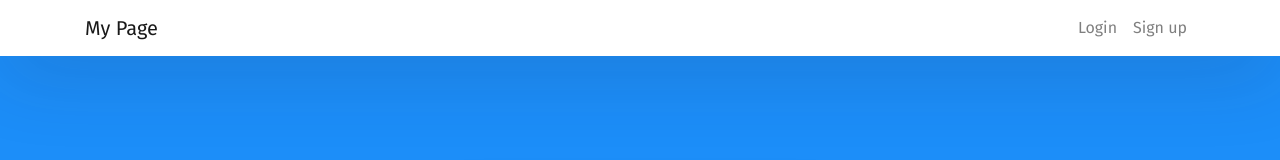
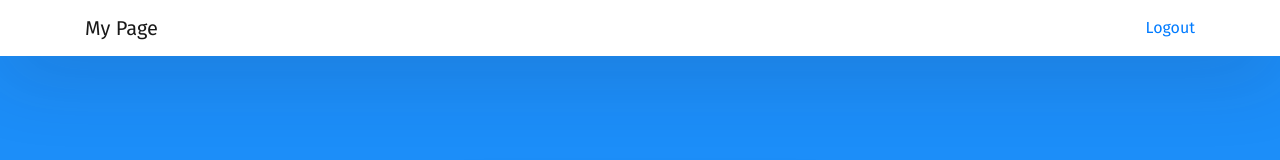
Before and after one commit to abraham-fernandez/programacionwebii, a React app in the folder entrega_01/: page /login in a window 1280 px wide. Shown: the top 160 px of the page. Built offline with nearby package versions, Linux system fonts and the light colour scheme; sample sign-in values are in the browser's storage.

Commit message:
primeros cambios barra de navegacion en funcion de si estaas logueado

```diff
--- a/entrega_01/package.json
+++ b/entrega_01/package.json
@@ -29,9 +29,11 @@
     "webpack-dev-server": "^3.11.2"
   },
   "dependencies": {
+    "@material-ui/core": "^4.11.3",
     "axios": "^0.21.1",
     "bootstrap": "^4.6.0",
     "config": "^3.3.4",
+    "notistack": "^1.0.5",
     "react-bootstrap-validation": "^0.1.11",
     "react-router-dom": "^5.2.0"
   }
--- a/entrega_01/src/Utils/user.service.js
+++ b/entrega_01/src/Utils/user.service.js
@@ -26,7 +26,8 @@ function login(username, password) {
             }
 
             return user;
-        });
+        })
+
 }
 
 function signUp(firstName,username, password){
@@ -50,8 +51,10 @@ function logout() {
 
 
 const handleResponse=(response)=> {
+
     return response.text().then(text => {
         const data = text && JSON.parse(text);
+
         if (!response.ok) {
             if (response.status === 401) {
                 // auto logout if 401 response returned from api
@@ -59,7 +62,8 @@ const handleResponse=(response)=> {
                 location.reload(true);
             }
 
-            const error = (data && data.message) || response.statusText;
+            const error = (data && data.details) || response.statusText;
+
             return Promise.reject(error);
         }
 
--- a/entrega_01/src/components/App/App.js
+++ b/entrega_01/src/components/App/App.js
@@ -1,4 +1,4 @@
-import React from 'react';
+import React, {Component} from 'react';
 import 'bootstrap/dist/css/bootstrap.min.css';
 import './App.css';
 import { BrowserRouter as Router, Switch, Route, Link } from "react-router-dom";
@@ -7,36 +7,38 @@ import Login from "../Login/Login"
 import Home from "../Home/Home"
 import SignUp from "../SignUp/SignUp";
 import { PrivateRoute } from '../../Utils/PrivateRoute';
-function App() {
+import Navbar from "../Navbar/Navbar";
+
+
+class App extends Component  {
+    constructor(props) {
+        super(props);
+
+        this.state = {
+            isAuthenticated:localStorage.getItem('token')?true:false
+        };
+
+
+    }
+
+    render() {
         return (<Router>
                 <div className="App">
-                <nav className="navbar navbar-expand-lg navbar-light fixed-top">
-                    <div className="container">
-                        <Link className="navbar-brand" to={"/sign-in"}>My Page</Link>
-                        <div className="collapse navbar-collapse" id="navbarTogglerDemo02">
-                            <ul className="navbar-nav ml-auto">
-                                <li className="nav-item">
-                                    <Link className="nav-link" to={"/sign-in"}>Login</Link>
-                                </li>
-                                <li className="nav-item">
-                                    <Link className="nav-link" to={"/sign-up"}>Sign up</Link>
-                                </li>
-                            </ul>
-                        </div>
-                    </div>
-                </nav>
+                    <Navbar isLoggedin={this.state.isAuthenticated}/>
 
                     <div className="auth-wrapper">
                         <div className="auth-inner">
                             <Switch>
-                            <PrivateRoute exact path="/" component={Home} />
-                            <Route path="/login" component={Login} />
-                            <Route path="/sign-up" component={SignUp} />
+                                <PrivateRoute exact path="/" component={Home}/>
+                                <Route path="/login" component={Login}/>
+                                <Route path="/sign-up" component={SignUp}/>
                             </Switch>
                         </div>
                     </div>
-            </div></Router>
+                </div>
+            </Router>
         );
+    }
 }
 
 export default App;
--- a/entrega_01/src/components/Home/Home.js
+++ b/entrega_01/src/components/Home/Home.js
@@ -8,8 +8,8 @@ export default class Home extends React.Component {
         super(props);
 
         this.state = {
-            user: {username:props.location.state.username},
-
+           // user: {username:props.location.state.username},
+            user:'prueba'
         };
     }
 
--- a/entrega_01/src/components/Login/Login.js
+++ b/entrega_01/src/components/Login/Login.js
@@ -1,8 +1,8 @@
 import React, { Component } from "react";
+import { userService } from '../../Utils/user.service';
+import { withSnackbar } from 'notistack';
 
-import { userService } from '../../Utils/user.service';
-
-export default class Login extends Component {
+ class Login extends Component {
     constructor(props) {
         super(props);
 
@@ -41,12 +41,20 @@ export default class Login extends Component {
         userService.login(username, password)
             .then(
                 user => {
+
                     const { from } = this.props.location.state || { from: { pathname: "/" } };
                     const all={pathname:from.pathname,state:{username}}
+                    this.props.enqueueSnackbar('Login Success.',{ variant: 'success',})
                     this.props.history.push(all);
                 },
-                error => this.setState({ error, loading: false })
+                error => {
+
+                    this.setState({ error, loading: false })
+
+                    this.props.enqueueSnackbar(error,{ variant: 'error',})
+                }
             );
+
     }
     render() {
         const { username, password, submitted, loading, error } = this.state;
@@ -80,3 +88,4 @@ export default class Login extends Component {
         );
     }
 }
+export default withSnackbar(Login);
--- /dev/null
+++ b/entrega_01/src/components/Navbar/Navbar.js
@@ -0,0 +1,44 @@
+import React, {Component} from "react";
+import {Link} from "react-router-dom";
+import { userService } from "../../Utils/user.service";
+import {withRouter} from 'react-router-dom';
+class Navbar extends Component {
+
+    constructor(props) {
+        super(props);
+        this.state={
+            isLoggedin:props.isLoggedin
+        }
+
+
+    }
+    logoutHandler() {
+        userService.logout();
+         this.setState({ isLoggedin: false}
+         );
+
+    }
+    render() {
+        return (
+            <nav className="navbar navbar-expand-lg navbar-light fixed-top">
+                <div className="container">
+                    <Link className="navbar-brand" to={"/sign-in"}>My Page</Link>
+                    <div className="collapse navbar-collapse" id="navbarTogglerDemo02">
+                        <ul className="navbar-nav ml-auto">
+                            {!this.state.isLoggedin && <li className="nav-item">
+                                <Link className="nav-link" to={"/sign-in"}>Login</Link>
+                            </li>}
+                            {!this.state.isLoggedin &&<li className="nav-item">
+                                <Link className="nav-link" to={"/sign-up"}>Sign up</Link>
+                            </li>}
+                            {this.state.isLoggedin&&<li><Link onClick={e=>this.logoutHandler(e)} to={"/login"}  >Logout</Link></li>}
+                        </ul>
+                    </div>
+                </div>
+            </nav>
+        )
+    }
+
+}
+
+export default withRouter(Navbar);
--- a/entrega_01/src/components/SignUp/SignUp.js
+++ b/entrega_01/src/components/SignUp/SignUp.js
@@ -1,6 +1,6 @@
 import React, {Component} from 'react';
 import {userService} from "../../Utils/user.service";
-
+import { withSnackbar } from 'notistack';
 export default class SignUp extends Component {
     constructor(props) {
         super(props);
@@ -43,7 +43,10 @@ export default class SignUp extends Component {
                     const {from} = this.props.location.state || {from: {pathname: "/login"}};
                     this.props.history.push(from);
                 },
-                error => this.setState({error, loading: false})
+                error =>{
+                    this.setState({error, loading: false})
+                    this.props.enqueueSnackbar(error,{ variant: 'error',})
+                }
             );
     }
 
--- a/entrega_01/src/index.jsx
+++ b/entrega_01/src/index.jsx
@@ -2,6 +2,8 @@ import React from 'react';
 import ReactDom from 'react-dom';
 import App from './components/App/App';
 import './index.css'
+import { SnackbarProvider } from 'notistack';
 
 
-ReactDom.render(<App />, document.getElementById("root"))
+ReactDom.render(<SnackbarProvider anchorOrigin={{vertical: 'bottom',horizontal: 'right',}} maxSnack={3}>
+    <App /></SnackbarProvider>, document.getElementById("root"))
```
Also changed, not shown: 1 other file (tests, documents, lock files or other folders). Lines whose indentation alone changed are shown as unchanged.
